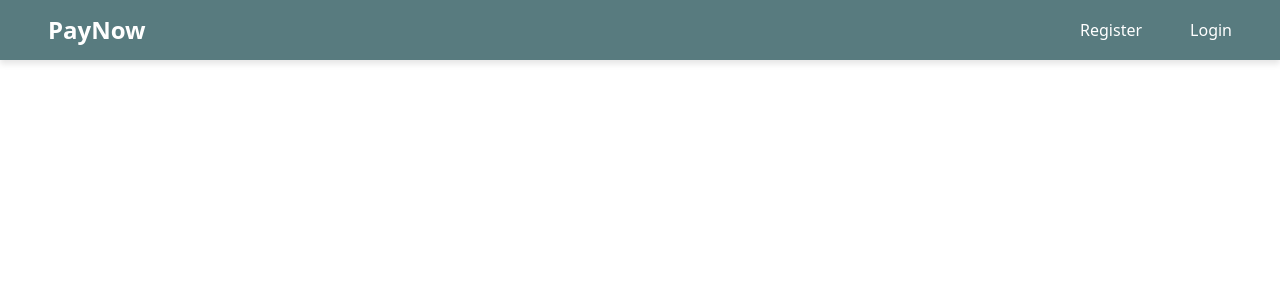
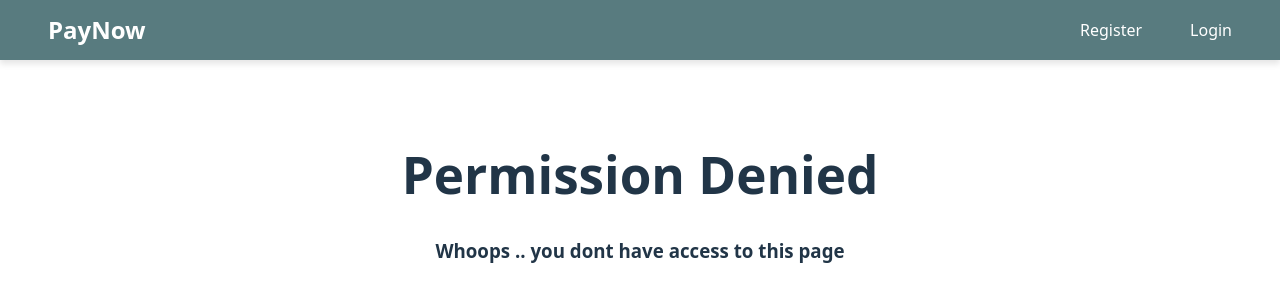
Before and after one commit to VCNMB-3rd-years/INSY7314_Part2, a React (Vite) app in the folder frontend/: page /permissionDenied in a window 1280 px wide. Shown: the top 302 px of the page. Built offline with nearby package versions, Linux system fonts and the light colour scheme.

Commit message:
errors dislpay on paymnet screen
* was just not passing hte error to the ui so we only saw it in the browser console

```diff
--- a/frontend/src/App.jsx
+++ b/frontend/src/App.jsx
@@ -6,6 +6,7 @@ import RegisterCustomer from './pages/registerCustomer.jsx'
 import WelcomePage from './pages/welcomePage.jsx'
 import Login from './pages/login.jsx'
 import Navbar from './components/Navbar.jsx'
+import PermissionDenied from './pages/permissionDenied.jsx';
 
 
 function App() {
@@ -19,6 +20,7 @@ function App() {
         <Route path="/makePayment" element={<CreatePayment />} />
         <Route path="/register" element={<RegisterCustomer />} />
         <Route path="/login" element={<Login />} />
+        <Route path="/permissionDenied" element={<PermissionDenied/>} />
       </Routes>
       </div>
     </Router>
--- a/frontend/src/pages/login.jsx
+++ b/frontend/src/pages/login.jsx
@@ -72,7 +72,7 @@ export default function Login() {
     });
     setError('');
   };
-  const accNrPattern = "^acc\\d{9}$"; // w3schools
+  const accNrPattern = "^acc\\d{9}$"; // (w3schools,  2025)
   return (
     <div>
       <h1>Login</h1>
--- a/frontend/src/pages/makePayment.jsx
+++ b/frontend/src/pages/makePayment.jsx
@@ -1,5 +1,6 @@
 import { useEffect, useState } from 'react'
 import { createPayment } from '../services/apiService.js'
+import { useNavigate } from 'react-router-dom'
 import '../App.css'
 
 export default function CreatePayment() {
@@ -12,14 +13,25 @@ export default function CreatePayment() {
         swiftCode: '',
         verified: false
     })
+    const [error, setError] = useState('');
+    const navigate = useNavigate();
 
     const handleInputChange = (e) => {
         const { name, value } = e.target //pull details of which input box is changing
         setFormData({...formData, [name]: value}) //updates variable data as user types
+        setError('')
     }
 
     const handleSubmit = async (e) => {
         e.preventDefault()
+
+        //if anything was left empty, tell user to fill out data
+        if (!formData.customerName || !formData.customerAcc || !formData.amount || !formData.currency || !formData.provider || !formData.swiftCode) {
+            setError('Please fill out all required fields.');
+            return;
+        }
+
+        try {
             await createPayment(formData)
             alert('Payment added successfully')
             setFormData({
@@ -31,7 +43,16 @@ export default function CreatePayment() {
                 swiftCode: '',
                 verified: false
             })
+        } catch (error) {
+            console.error('Error processing payment:', error);
+            setError(
+                error.response?.data?.message ||
+                error.message ||
+                'Sorry, we could not process your payment'
+            )
         }
+    }
+
 
     const handleReset = (e) => {
         setFormData({
@@ -43,6 +64,7 @@ export default function CreatePayment() {
             swiftCode: '',
             verified: false
         })
+        setError('')
     }
 
     const namePattern = "^[a-zA-Z0-9\s]+$" //(W3Schools, 2025)
@@ -58,6 +80,7 @@ export default function CreatePayment() {
             <h1>Payment Portal</h1>
             <div>
                 <h3>Please fill out details below</h3>
+                {error && <p>{error}</p>}
                 <form onSubmit={handleSubmit} className="form-grid">
                     <label htmlFor="customerName">Your Full Name</label>
                     <input
--- /dev/null
+++ b/frontend/src/pages/permissionDenied.jsx
@@ -0,0 +1,15 @@
+import { useEffect, useState } from 'react'
+import '../App.css'
+
+export default function PermissionDenied() {
+
+
+    return(
+        <div>
+            <h1>Permission Denied</h1>
+            <div>
+                <h3>Whoops .. you dont have access to this page</h3>
+            </div>
+        </div>
+    )
+}
```
Lines whose indentation alone changed are shown as unchanged.
